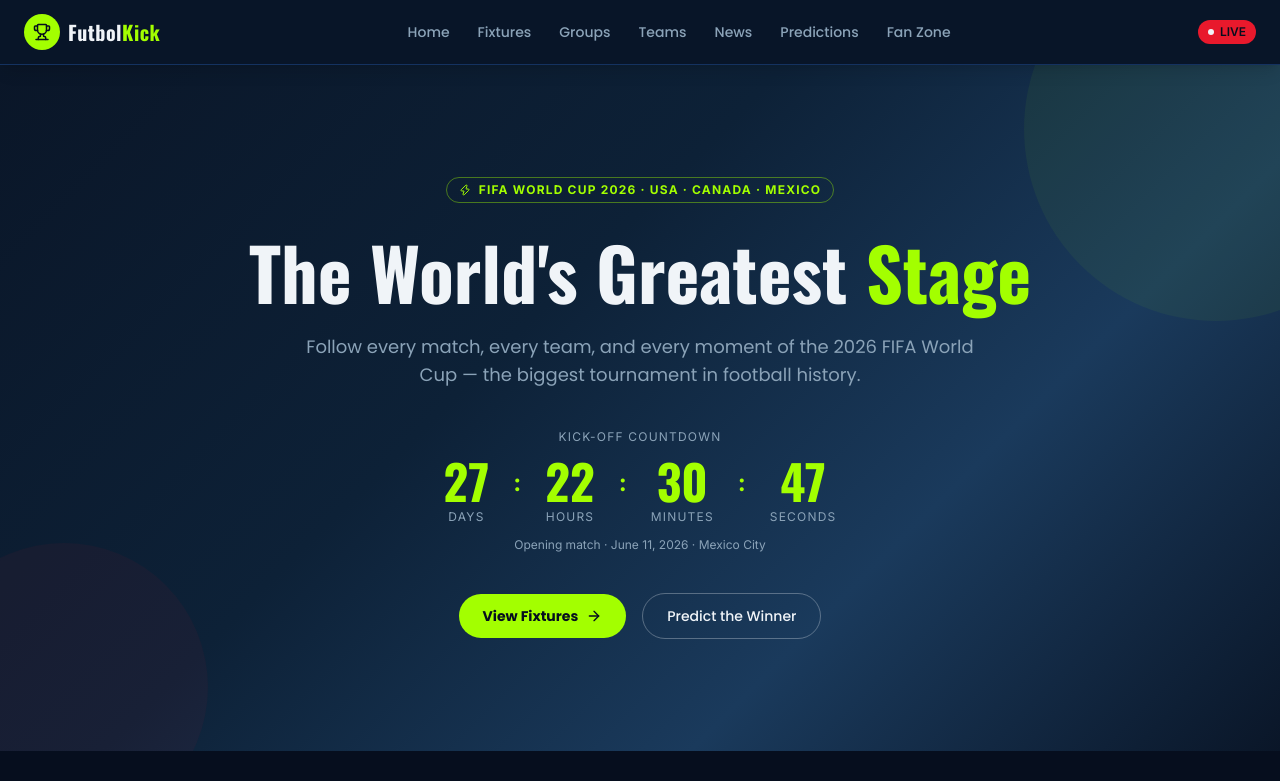
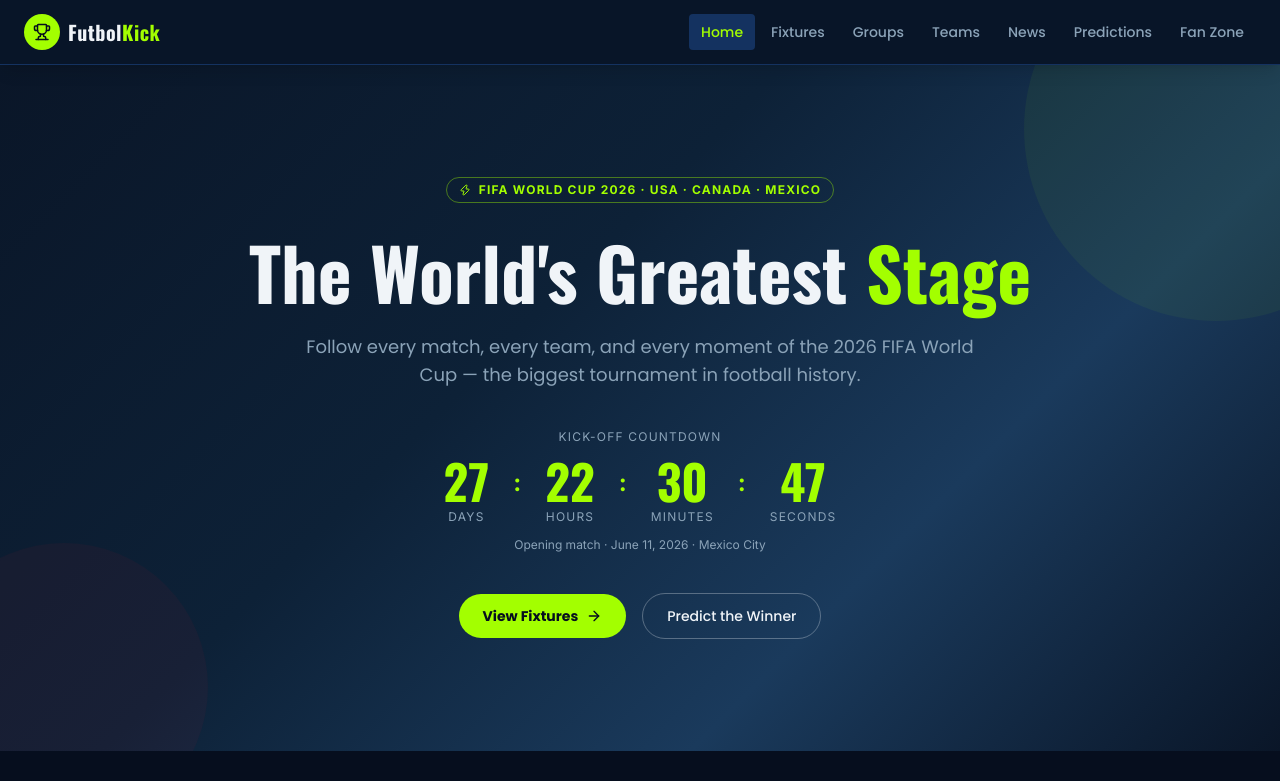
Before and after one commit to saifulshihab/futbol-kick, a Next.js app: page / in a window 1280 px wide. Shown: the top 781 px of the page. Built offline with nearby package versions, Linux system fonts and the light colour scheme.

Commit message:
fix header

```diff
--- a/components/Header.tsx
+++ b/components/Header.tsx
@@ -1,6 +1,9 @@
-import { Trophy } from "lucide-react";
+"use client";
+
+import { Menu, Trophy, X } from "lucide-react";
 import Link from "next/link";
-import MobileMenu from "./MobileMenu";
+import { usePathname } from "next/navigation";
+import { useState } from "react";
 
 const navLinks = [
   { href: "/", label: "Home" },
@@ -13,7 +16,11 @@ const navLinks = [
 ];
 
 export default function Header() {
+  const [drawerOpen, setDrawerOpen] = useState(false);
+  const pathname = usePathname();
+
   return (
+    <>
       <header className="bg-brand-blue border-brand-accent sticky top-0 z-40 border-b shadow-lg">
         <div className="mx-auto max-w-7xl px-4 sm:px-6">
           <div className="relative flex h-16 items-center justify-between">
@@ -40,7 +47,11 @@ export default function Header() {
                 <Link
                   key={link.href}
                   href={link.href}
-                className="text-brand-muted hover:text-brand-lime hover:bg-brand-accent rounded px-3 py-2 text-sm font-medium transition-colors"
+                  className={`rounded px-3 py-2 text-sm font-medium transition-colors ${
+                    pathname === link.href
+                      ? "bg-brand-accent text-brand-lime"
+                      : "text-brand-muted hover:text-brand-lime hover:bg-brand-accent"
+                  }`}
                   style={{ fontFamily: "var(--font-poppins)" }}
                 >
                   {link.label}
@@ -48,16 +59,50 @@ export default function Header() {
               ))}
             </nav>
 
-          {/* Live badge + mobile menu */}
-          <div className="flex items-center gap-3">
-            <span className="text-brand-navy bg-brand-red hidden animate-pulse items-center gap-1.5 rounded-full px-2.5 py-1 text-xs font-semibold sm:flex">
-              <span className="bg-brand-white h-1.5 w-1.5 rounded-full" />
-              LIVE
-            </span>
-            <MobileMenu />
-          </div>
+            {/* Mobile hamburger */}
+            <button
+              className="text-brand-muted hover:text-brand-lime md:hidden"
+              aria-label={drawerOpen ? "Close menu" : "Open menu"}
+              onClick={() => setDrawerOpen((v) => !v)}
+            >
+              {drawerOpen ? <X size={24} /> : <Menu size={24} />}
+            </button>
           </div>
         </div>
       </header>
+
+      {/* Backdrop */}
+      {drawerOpen && (
+        <div
+          className="fixed inset-0 z-30 bg-black/50 md:hidden"
+          onClick={() => setDrawerOpen(false)}
+          aria-hidden="true"
+        />
+      )}
+
+      {/* Drawer */}
+      <nav
+        className={`bg-brand-blue border-brand-accent fixed top-16 right-0 z-40 flex h-[calc(100dvh-4rem)] w-72 flex-col gap-1 overflow-y-auto border-l p-4 shadow-2xl transition-transform duration-300 ease-in-out md:hidden ${
+          drawerOpen ? "translate-x-0" : "translate-x-full"
+        }`}
+        aria-label="Mobile navigation"
+      >
+        {navLinks.map((link) => (
+          <Link
+            key={link.href}
+            href={link.href}
+            onClick={() => setDrawerOpen(false)}
+            className={`rounded px-4 py-3 text-base font-medium transition-colors ${
+              pathname === link.href
+                ? "bg-brand-accent text-brand-lime"
+                : "text-brand-muted hover:text-brand-lime hover:bg-brand-accent"
+            }`}
+            style={{ fontFamily: "var(--font-poppins)" }}
+          >
+            {link.label}
+          </Link>
+        ))}
+      </nav>
+    </>
   );
 }
```
Lines whose indentation alone changed are shown as unchanged.
